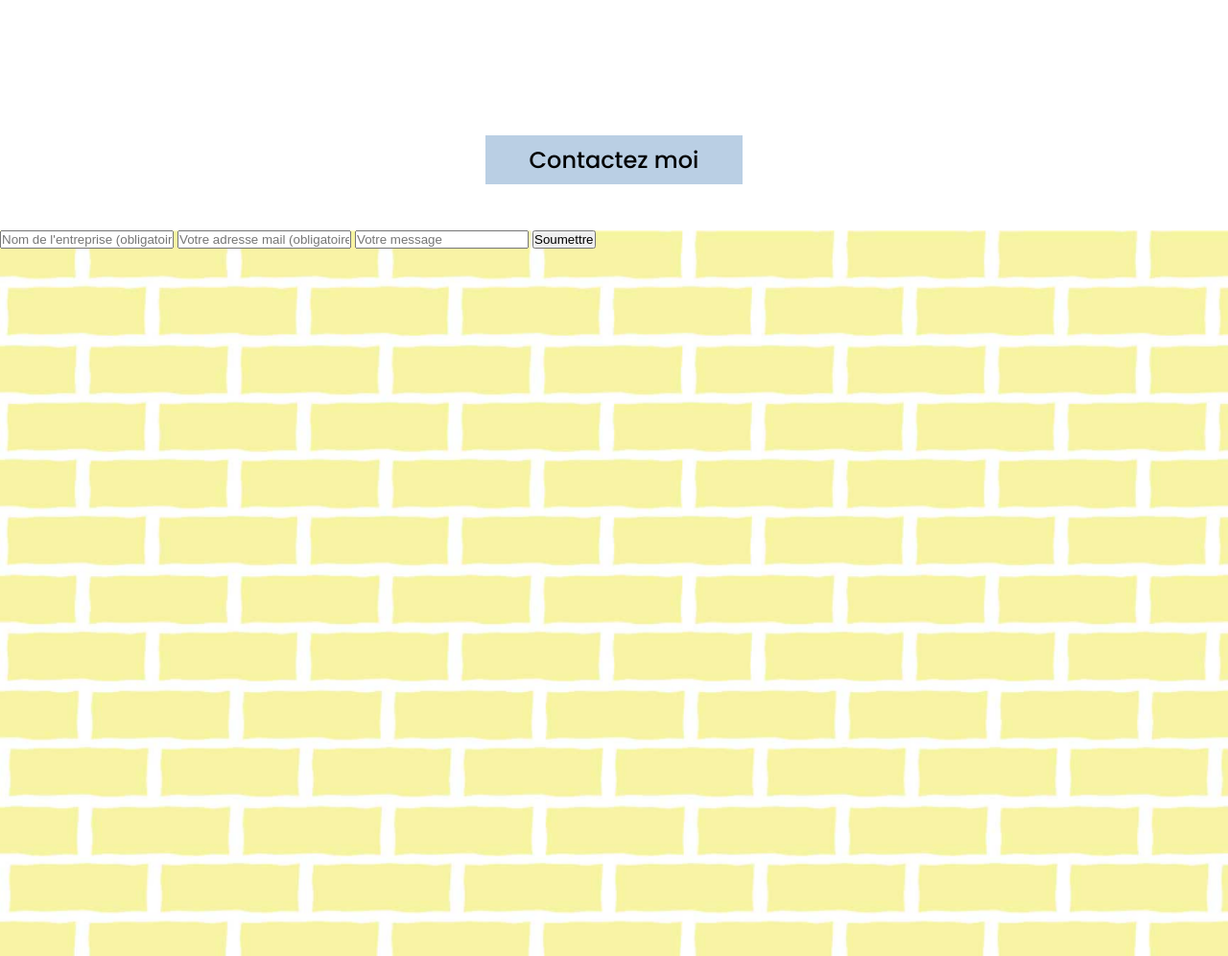
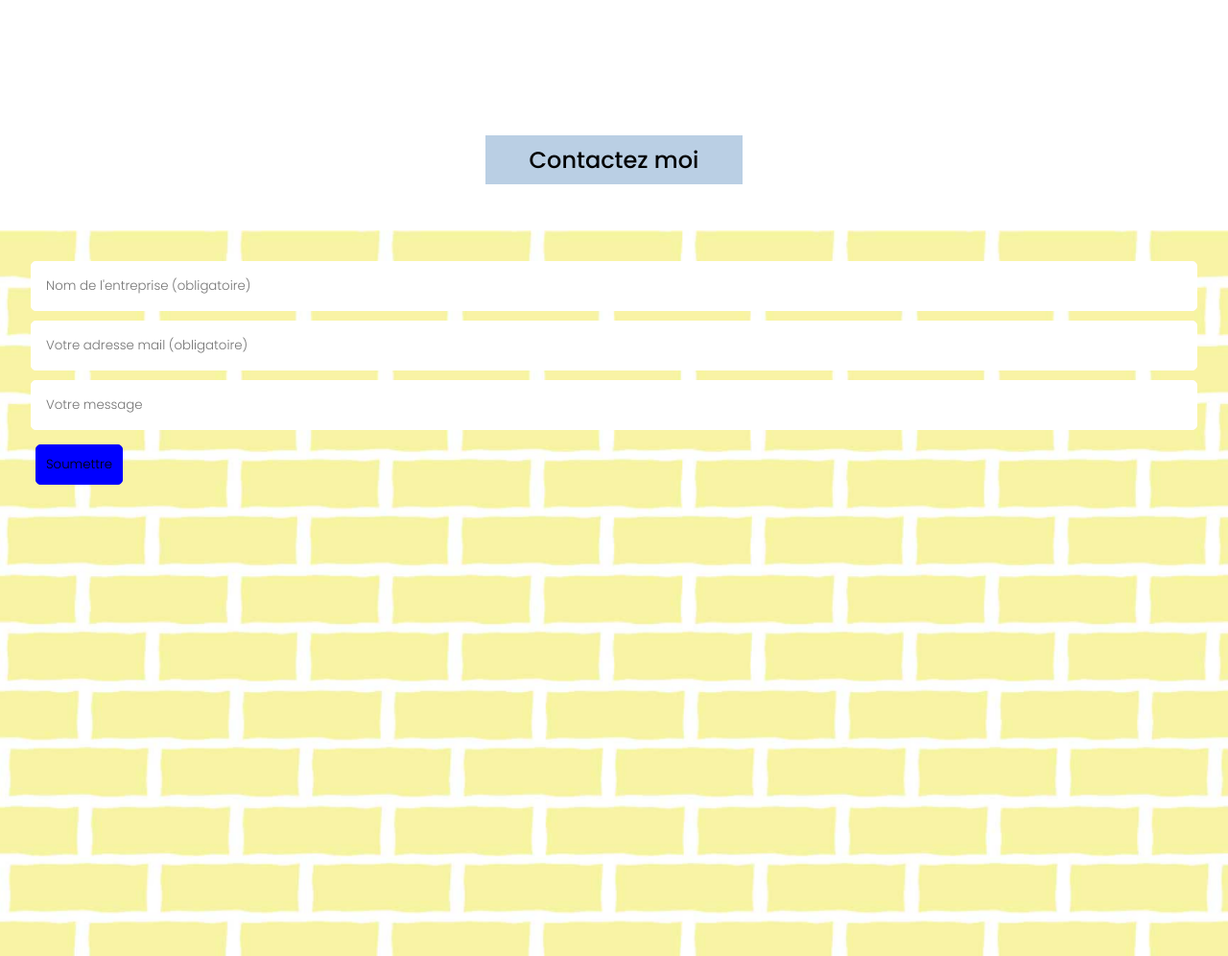
Before and after one commit to Luna-bf/Portfolio, a PHP site: page / in a window 1280 px wide. Shown: the part 5504-6500 px from the top of the page at 96% size. Run offline with PHP 8.4, Linux system fonts and the light colour scheme; some libraries are stand-ins or nearby versions.

Commit message:
Update style.css

```diff
--- a/css/style.css
+++ b/css/style.css
@@ -209,7 +163,7 @@ h1, h2, h3, h4 {
     font-style: normal;
 }
 
-p, li, a {
+p, li, a, input, textarea, button {
     font-family: "Poppins", sans-serif;
     font-weight: 300;
     font-style: normal;
@@ -578,7 +545,34 @@ form {
     min-height: 100vh;
     background: url(../imgs/bricks.png);
     background-size: cover;
-    background-position: center center;
+    background-repeat: no-repeat;
+    background-position: center;
+    padding: 2em;
+}
+
+input {
+    padding: 15px;
+    margin-bottom: 10px;
+    width: 100%;
+    border: 1px solid #fff;
+    border-radius: 5px;
+}
+
+textarea {
+	height: 15em;
+    padding: 15px;
+    margin-bottom: 5px;
+    width: 100%;
+    border: 1px solid #fff;
+    border-radius: 5px;
+}
+
+button {
+    margin: 5px;
+    border-radius: 5px;
+    background-color: blue;
+    padding: 10px;
+    border: 1px blue solid;
 }
 
 /**************
```
Also changed, not shown: other parts of css/style.css (+24 -57 lines).
